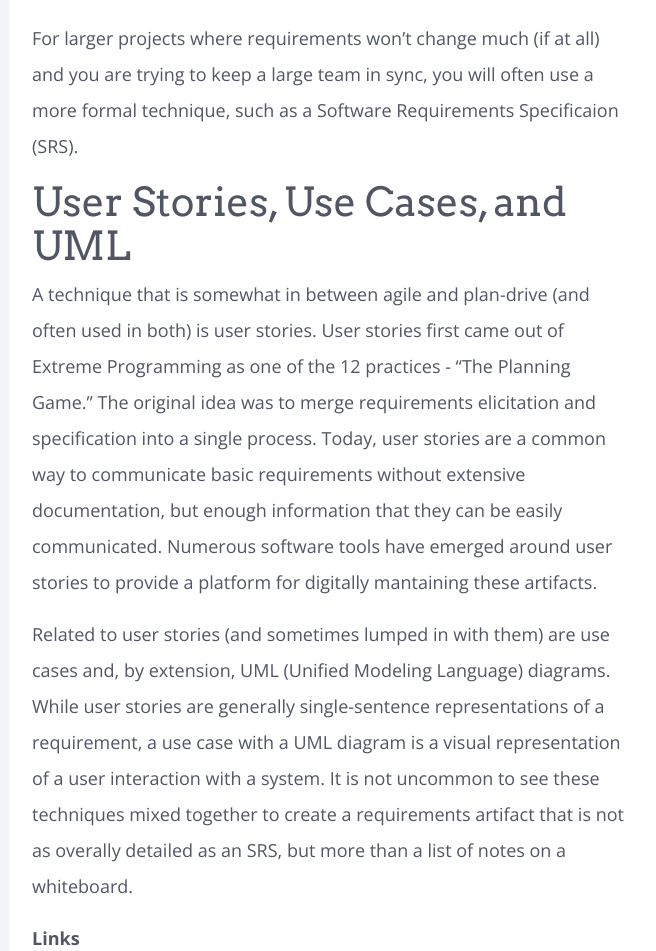
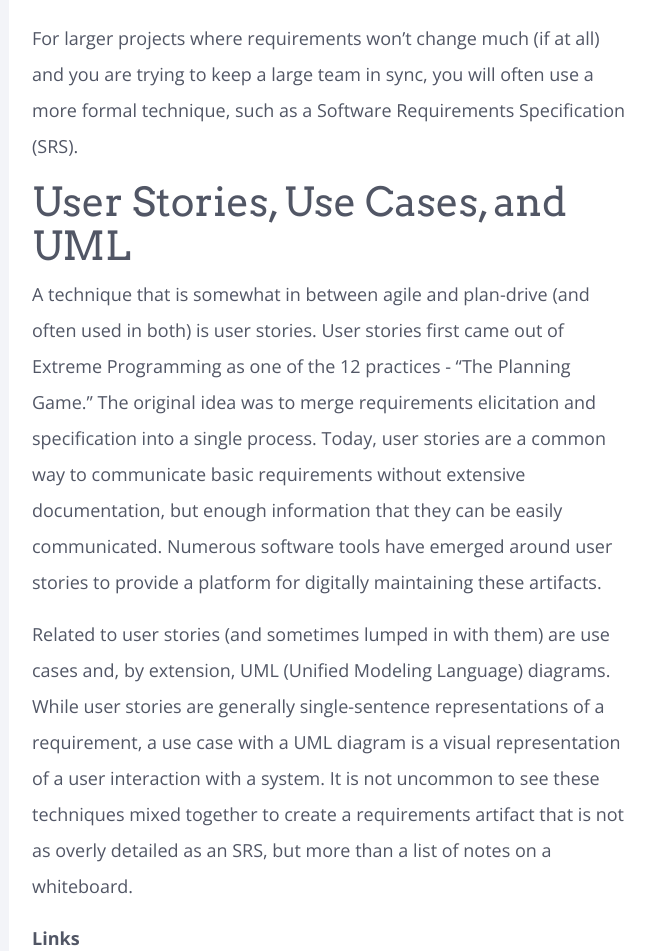
Before and after one commit to marksherriff/se-coursepack, a Jekyll site: the page built from modules/requirements/_posts/2021-05-04-requirements-specification.md, in a window 1280 px wide and 1400 px high, scrolled down 1043 px. Shown: the part 234-1185 px from the top of the window, without its empty margins (311-967 px from the left). Built offline with Jekyll 4.4.1, drawn with Linux system fonts in a browser that asks for light colours; nearby versions of some CDN libraries.

Commit message:
spelling 2

```diff
--- a/modules/requirements/_posts/2021-05-04-requirements-specification.md
+++ b/modules/requirements/_posts/2021-05-04-requirements-specification.md
@@ -15,13 +15,13 @@ Once a requirements engineer has gathered all the information they need from the
 
 The exact method of this will vary greatly depending on how likely the requirements are to change.  If the requirements could change frequently as more information is gathered from stakeholders (either due to feedback or a change in needs), then the specification technique will be more informal.  This could be as simple as a large wall with Post-It notes on it and a feature written on each note.  Yes, some very agile projects work this way and things are just fine because there is extensive communication with the stakeholders to determine if the features are being developed correctly.  There is, in effect, a living requirements discussion.
 
-For larger projects where requirements won't change much (if at all) and you are trying to keep a large team in sync, you will often use a more formal technique, such as a Software Requirements Specificaion (SRS).
+For larger projects where requirements won't change much (if at all) and you are trying to keep a large team in sync, you will often use a more formal technique, such as a Software Requirements Specification (SRS).
 
 # User Stories, Use Cases, and UML
 
-A technique that is somewhat in between agile and plan-drive (and often used in both) is user stories.  User stories first came out of Extreme Programming as one of the 12 practices - "The Planning Game."  The original idea was to merge requirements elicitation and specification into a single process.  Today, user stories are a common way to communicate basic requirements without extensive documentation, but enough information that they can be easily communicated.  Numerous software tools have emerged around user stories to provide a platform for digitally mantaining these artifacts.
+A technique that is somewhat in between agile and plan-drive (and often used in both) is user stories.  User stories first came out of Extreme Programming as one of the 12 practices - "The Planning Game."  The original idea was to merge requirements elicitation and specification into a single process.  Today, user stories are a common way to communicate basic requirements without extensive documentation, but enough information that they can be easily communicated.  Numerous software tools have emerged around user stories to provide a platform for digitally maintaining these artifacts.
 
-Related to user stories (and sometimes lumped in with them) are use cases and, by extension, UML (Unified Modeling Language) diagrams.  While user stories are generally single-sentence representations of a requirement, a use case with a UML diagram is a visual representation of a user interaction with a system.  It is not uncommon to see these techniques mixed together to create a requirements artifact that is not as overally detailed as an SRS, but more than a list of notes on a whiteboard.
+Related to user stories (and sometimes lumped in with them) are use cases and, by extension, UML (Unified Modeling Language) diagrams.  While user stories are generally single-sentence representations of a requirement, a use case with a UML diagram is a visual representation of a user interaction with a system.  It is not uncommon to see these techniques mixed together to create a requirements artifact that is not as overly detailed as an SRS, but more than a list of notes on a whiteboard.
 
 __Links__
 * [http://www.cs3240.org/materials/UseCaseRequirements.pdf](http://www.cs3240.org/materials/UseCaseRequirements.pdf)
```
Also changed, not shown: modules/about/_posts/2021-05-02-pi.md (+1 -1 lines), modules/requirements/_posts/2021-05-03-requirements-elicitation.md (+1 -1 lines), modules/security & maintenance/_posts/2021-05-03-security.md (+1 -1 lines).
